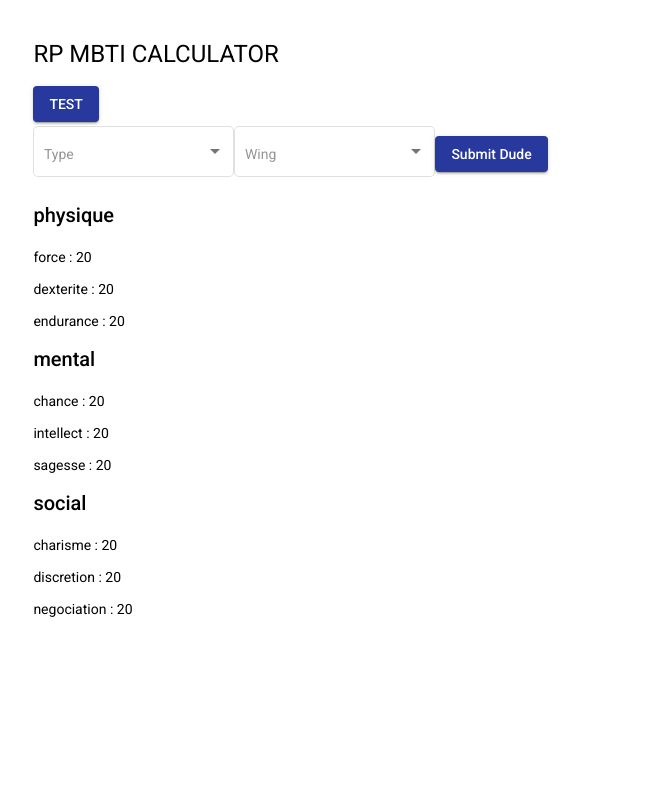
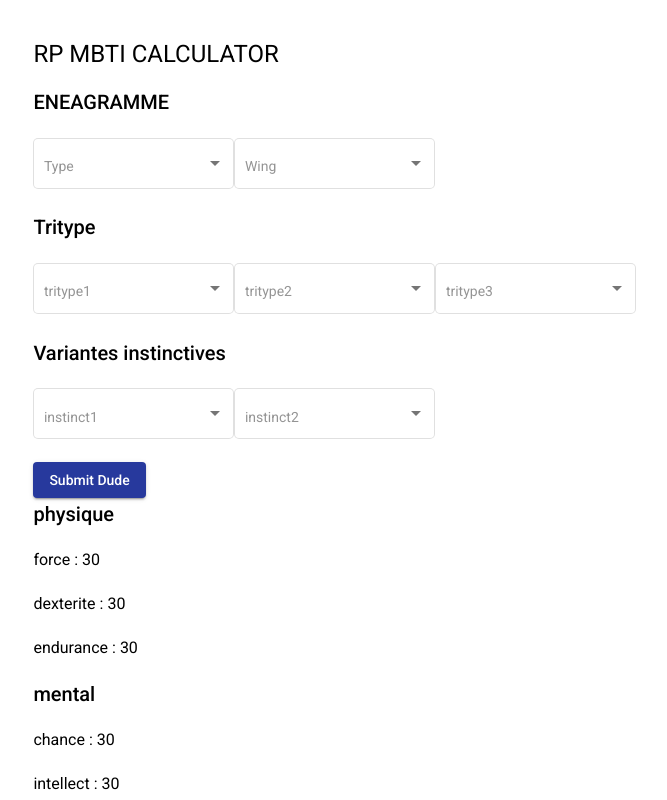
Before and after one commit to MargauxCJ/rp-mbti-calculator, an Angular app: page / in a window 1280 px wide. Shown: the top 800 px of the page, without its empty margins (5-672 px from the left). Built offline with nearby package versions, Linux system fonts and the light colour scheme.

Commit message:
add tritype functions

```diff
--- a/src/app/_components/home/home.component.html
+++ b/src/app/_components/home/home.component.html
@@ -1,6 +1,6 @@
 <h1>RP MBTI CALCULATOR</h1>
-<button mat-raised-button color="primary" (click)="test()">TEST</button>
 <form [formGroup]="formGroup" (ngSubmit)="onSubmit(formGroup.value)" class="form">
+    <h2>ENEAGRAMME </h2>
     <mat-form-field appearance="outline">
         <mat-select name="type" placeholder="Type" formControlName='type' [(value)]="selectedType">
           <mat-option *ngFor="let type of this.eneTypeService.getEneTypeAll()" [value]="type.id">{{type.id}}</mat-option>
@@ -8,17 +8,46 @@
     </mat-form-field>
 
     <mat-form-field appearance="outline">
-        <mat-select name="wing" placeholder="Wing" formControlName='wing'>
+        <mat-select name="wing" placeholder="Wing" formControlName='wing' [(value)]="selectedWing">
           <mat-option *ngFor="let wing of this.eneTypeService.getWingById(selectedType)" [value]="wing">{{wing}}</mat-option>
         </mat-select>
     </mat-form-field>
 
+    <h2>Tritype</h2>
+    <mat-form-field appearance="outline">
+        <mat-select name="tritype1" placeholder="tritype1" formControlName='tritype1' [(value)]="selectedType">
+          <mat-option [value]="selectedType">{{selectedType}}</mat-option>
+        </mat-select>
+    </mat-form-field>
+    <mat-form-field appearance="outline">
+        <mat-select name="tritype2" placeholder="tritype2" formControlName='tritype2' [(value)]="selectedTritype1">
+          <mat-option *ngFor="let tritype of this.displayTritype(selectedType, [1,2,3,4,5,6,7,8,9])" [value]="tritype">{{tritype}}</mat-option>
+        </mat-select>
+    </mat-form-field>
+    <mat-form-field appearance="outline">
+        <mat-select name="tritype3" placeholder="tritype3" formControlName='tritype3'>
+          <mat-option *ngFor="let tritype of this.displayLastTritype()" [value]="tritype">{{tritype}}</mat-option>
+        </mat-select>
+    </mat-form-field>
+
+    <h2>Variantes instinctives</h2>
+    <mat-form-field appearance="outline">
+        <mat-select name="instinct1" placeholder="instinct1" formControlName='instinct1' [(value)]="selectedType">
+          <mat-option [value]="selectedType">{{selectedType}}</mat-option>
+        </mat-select>
+    </mat-form-field>
+    <mat-form-field appearance="outline">
+        <mat-select name="instinct2" placeholder="instinct2" formControlName='instinct2' [(value)]="selectedTritype1">
+          <mat-option *ngFor="let tritype of this.displayTritype(selectedType, [1,2,3,4,5,6,7,8,9])" [value]="tritype">{{tritype}}</mat-option>
+        </mat-select>
+    </mat-form-field>
+    <br/>
     <button mat-raised-button color="primary" type="submit" class="button">Submit Dude</button>
 </form>
 
 <div *ngFor="let category of this.result">
     <h2>{{category.name}}</h2>
-    <p *ngFor="let skill of category.skills">
+    <h3 *ngFor="let skill of category.skills">
         {{skill.name}} : {{skill.score}}
-    </p>
+    </h3>
 </div>
--- a/src/app/_components/home/home.component.ts
+++ b/src/app/_components/home/home.component.ts
@@ -11,7 +11,18 @@ import { FormBuilder, FormGroup,FormControl } from '@angular/forms';
 export class HomeComponent implements OnInit {
   public formGroup: FormGroup;
   public selectedType: number = 1;
+  public selectedWing: number = 1;
+  public selectedTritype1: number = null;
   public result;
+
+
+  /* SCORE ADDITION */
+  public coreScore = 45;
+  public wingScore = 25;
+  public tritype2Score = 25;
+  public tritype3Score = 15;
+  public instinctDom = 10;
+  public instinctBlind = -10;
 
   constructor(
     public eneTypeService: EneTypeService,
@@ -29,8 +40,11 @@ export class HomeComponent implements OnInit {
     this.formGroup = this.formBuilder.group({
       'type': [null],
       'wing': [null],
-      'tritype': [null],
-      'instinct': [null],
+      'tritype1': [null],
+      'tritype2': [null],
+      'tritype3': [null],
+      'instinct1': [null],
+      'instinct2': [null],
       validate: ''
     });
   }
@@ -40,22 +54,100 @@ export class HomeComponent implements OnInit {
   }
 
   test() {
-    console.log(this.eneTypeService.getWingById(1));
+    //console.log(this.selectedWing);
   }
 
   onSubmit(formValues) {
-    console.log(formValues);
-    console.log(this.result);
+    // this.randMix();
     this.addCore(formValues.type);
+    this.addWing(formValues);
+    this.addTritype2(formValues);
+    this.addTritype3(formValues);
+
+  }
+
+  randMix() {
+    this.result.forEach(category => {
+      /* CODE RAND HERE */
+    });
+    let array = [0,1,2];
+      let random = Math.floor(Math.random()* array.length);
+      random = Math.floor(Math.random() * array.length);
   }
 
   addCore(formValuesType) {
     this.eneTypeService.getEneTypeAll().forEach(type => {
       if(formValuesType === type.id){
-        console.log(type.id);
-        type.core.score = type.core.score + 5;
-        console.log(type.core);
+        type.core.score = type.core.score + this.coreScore;
       }
     })
   }
+
+  addWing(formValues) {
+    this.eneTypeService.getEneTypeAll().forEach(type => {
+      if(formValues.wing === type.id){
+        type.core.score = type.core.score + this.wingScore;
+        }
+      }
+
+    )
+  }
+
+displayTritype(selectedType, tab) {
+
+  if(selectedType === 1 || selectedType === 8 || selectedType === 9){
+    this.removeItemAll(tab, 1);
+    this.removeItemAll(tab, 8);
+    this.removeItemAll(tab, 9);
+  }
+
+  if(selectedType === 2 || selectedType === 3 || selectedType === 4){
+    this.removeItemAll(tab, 2);
+    this.removeItemAll(tab, 3);
+    this.removeItemAll(tab, 4);
+  }
+
+  if(selectedType === 5 || selectedType === 6 || selectedType === 7){
+    this.removeItemAll(tab, 5);
+    this.removeItemAll(tab, 6);
+    this.removeItemAll(tab, 7);
+  }
+  return tab;
 }
+
+displayLastTritype(){
+  return this.displayTritype(this.selectedType,this.displayTritype(this.selectedTritype1, [1,2,3,4,5,6,7,8,9]));
+}
+
+  addTritype2(formValues) {
+    this.eneTypeService.getEneTypeAll().forEach(type => {
+      if(formValues.tritype2 === type.id) {
+        type.core.score = type.core.score + this.tritype2Score;
+      }
+    })
+
+  }
+
+  addTritype3(formValues) {
+    this.eneTypeService.getEneTypeAll().forEach(type => {
+      if(formValues.tritype3 === type.id) {
+        type.core.score = type.core.score + this.tritype3Score;
+      }
+    })
+  }
+
+
+
+
+  removeItemAll(arr, value) {
+    var i = 0;
+    while (i < arr.length) {
+      if (arr[i] === value) {
+        arr.splice(i, 1);
+      } else {
+        ++i;
+      }
+    }
+    return arr;
+  }
+}
--- a/src/app/_models/skills.model.ts
+++ b/src/app/_models/skills.model.ts
@@ -2,4 +2,5 @@ export interface Skill {
     id: number;
     name: string;
     score: number;
+    wing: number[];
 }
--- a/src/app/_models/types.model.ts
+++ b/src/app/_models/types.model.ts
@@ -6,4 +6,5 @@ export interface EneType {
     int: number;
     desint: number;
     core: Skill;
+    wingSkills: Skill[];
 }
--- a/src/app/_services/skill.service.ts
+++ b/src/app/_services/skill.service.ts
@@ -1,15 +1,15 @@
 import { Injectable } from "@angular/core";
 import { Skill } from "../_models/skills.model";
 export const Skills: Skill[] = [
-    {id: 1, name: 'force', score: 20},
-    {id: 2, name: 'dexterite', score: 20},
-    {id: 3, name: 'endurance', score: 20},
-    {id: 4, name: 'chance', score: 20},
-    {id: 5, name: 'intellect', score: 20},
-    {id: 6, name: 'sagesse', score: 20},
-    {id: 7, name: 'charisme', score: 20},
-    {id: 8, name: 'discretion', score: 20},
-    {id: 9, name: 'negociation', score: 20},
+    {id: 1, name: 'force', score: 30, wing: []},
+    {id: 2, name: 'dexterite', score: 30, wing: []},
+    {id: 3, name: 'endurance', score: 30, wing: []},
+    {id: 4, name: 'chance', score: 30, wing: []},
+    {id: 5, name: 'intellect', score: 30, wing: []},
+    {id: 6, name: 'sagesse', score: 30, wing: []},
+    {id: 7, name: 'charisme', score: 30, wing: []},
+    {id: 8, name: 'discretion', score: 30, wing: []},
+    {id: 9, name: 'negociation', score: 30, wing: []},
 ]
 @Injectable({
     providedIn: 'root'
--- a/src/app/_services/type.service.ts
+++ b/src/app/_services/type.service.ts
@@ -3,15 +3,15 @@ import { EneType } from "../_models/types.model";
 import { Skills } from "./skill.service";
 
 const Types : EneType[] = [
-    { id : 1, wing: [9,2], int: 7, desint: 4, core: Skills[2]},
-    { id : 2, wing: [1,3], int: 4, desint: 8, core: Skills[5]},
-    { id : 3, wing: [2,4], int: 6, desint: 9, core: Skills[6]},
-    { id : 4, wing: [3,5], int: 1, desint: 2, core: Skills[3]},
-    { id : 5, wing: [4,6], int: 8, desint: 7, core: Skills[4]},
-    { id : 6, wing: [5,7], int: 9, desint: 3, core: Skills[8]},
-    { id : 7, wing: [6,8], int: 5, desint: 1, core: Skills[1]},
-    { id : 8, wing: [7,9], int: 2, desint: 5, core: Skills[0]},
-    { id : 9, wing: [8,1], int: 3, desint: 6, core: Skills[7]},
+    { id : 1, wing: [9,2], int: 7, desint: 4, core: Skills[2], wingSkills: [Skills[7],Skills[5]]},
+    { id : 2, wing: [1,3], int: 4, desint: 8, core: Skills[5], wingSkills: [Skills[2],Skills[6]]},
+    { id : 3, wing: [2,4], int: 6, desint: 9, core: Skills[6], wingSkills: [Skills[5],Skills[3]]},
+    { id : 4, wing: [3,5], int: 1, desint: 2, core: Skills[3], wingSkills: [Skills[6],Skills[4]]},
+    { id : 5, wing: [4,6], int: 8, desint: 7, core: Skills[4], wingSkills: [Skills[3],Skills[8]]},
+    { id : 6, wing: [5,7], int: 9, desint: 3, core: Skills[8], wingSkills: [Skills[4],Skills[1]]},
+    { id : 7, wing: [6,8], int: 5, desint: 1, core: Skills[1], wingSkills: [Skills[8],Skills[0]]},
+    { id : 8, wing: [7,9], int: 2, desint: 5, core: Skills[0], wingSkills: [Skills[1],Skills[7]]},
+    { id : 9, wing: [8,1], int: 3, desint: 6, core: Skills[7], wingSkills: [Skills[0],Skills[2]]},
 ]
 @Injectable({
     providedIn: 'root'
@@ -28,4 +28,5 @@ export class EneTypeService {
         let wings = Types.filter(type => idType === type.id);
         return wings[0].wing;
     }
+
 }
```
Also changed, not shown: src/app/_services/tritype.service.ts (added, +28 -0 lines), src/app/_services/category.service.ts (line endings or trailing spaces), src/app/app.module.ts (line endings or trailing spaces), tsconfig.json (line endings or trailing spaces).
